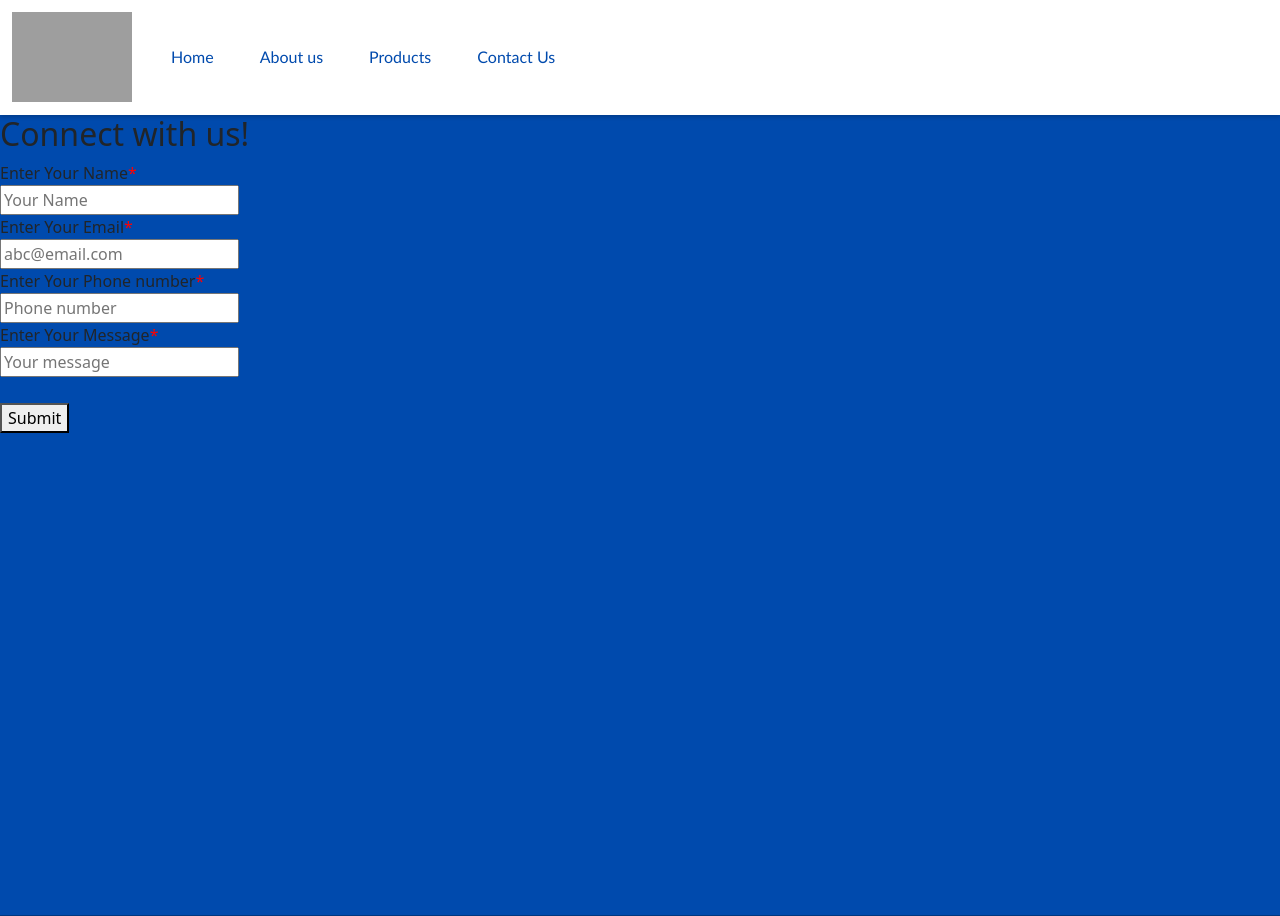
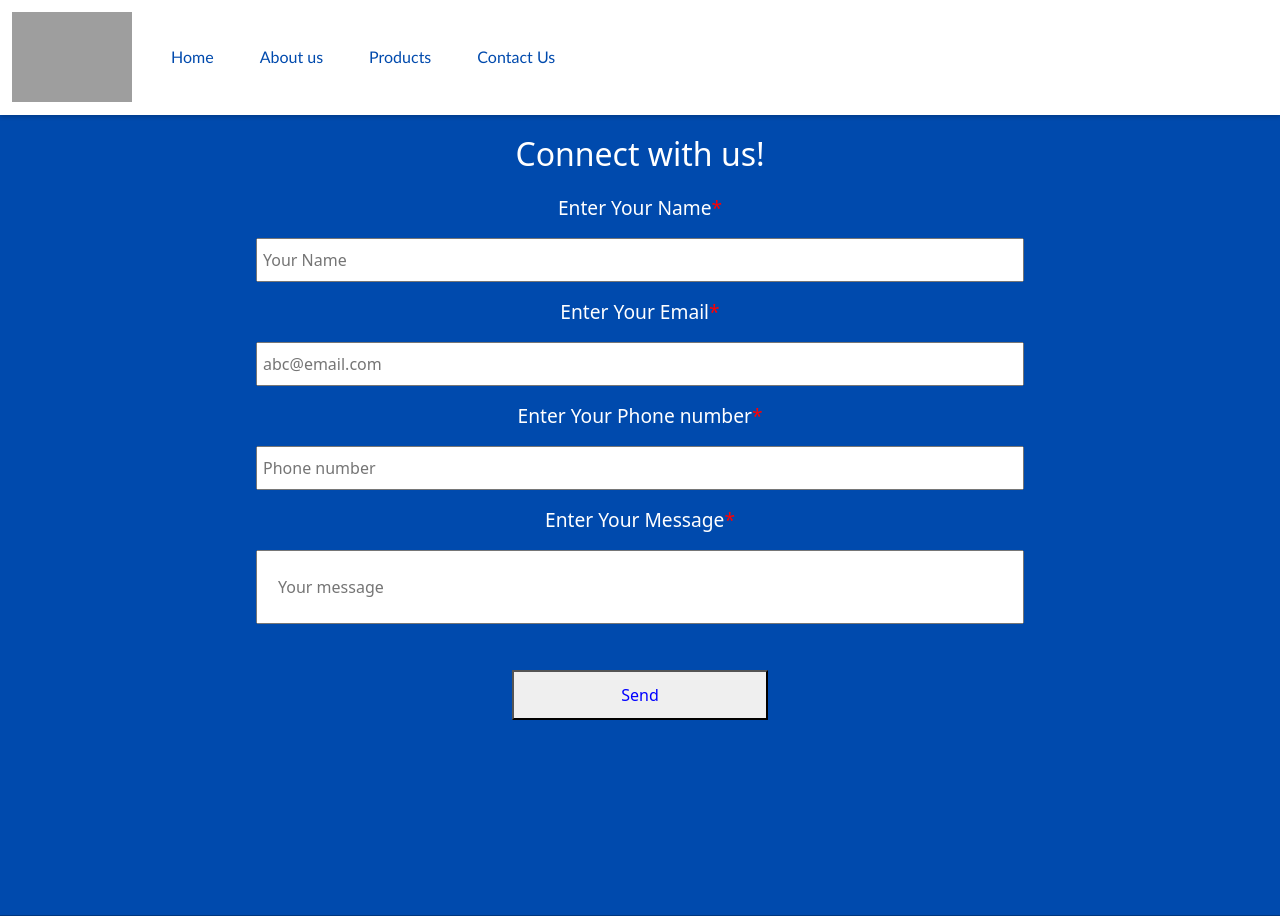
Before and after one commit to VishalYadavGit/Spsite, a Django app: page /contact in a window 1280 px wide. Shown: the part 31-947 px from the top of the page. Run offline with Django 4.2, Linux system fonts and the light colour scheme; grey boxes are pictures that could not be loaded.

Commit message:
added form in contact.html

```diff
--- a/templates/contact.html
+++ b/templates/contact.html
@@ -1,10 +1,45 @@
 {% extends "base.html" %}
-{% block style %}{% endblock style %}
+{% block style %}
+<style>
+    .form{
+        width: 100%;
+        text-align: center;
+        padding-top: 20px;
+        color: white;
+        line-height: 30px;
+    }
+    .labels{
+        margin-bottom: 15px;
+        font-size: larger;
+    }
+    .all{
+        width: 100%;
+    }
+    .inputss{
+        margin-bottom: 15px;
+        width: 60%;
+        padding: 5px;
+    }
+    .heading{
+        margin-bottom: 20px;
+    }
+    .specialtxt{
+        padding: 20px;
+    }
+    .submitwala{
+        width: 20%;
+        height: 50px;
+        color: blue;
+    }
+    .conform{
+        margin-bottom: 20px;
+    }
+</style>{% endblock style %}
 {% block body %}
 <form class="form" action="/contact" method='post' >
     {% csrf_token %}
-    <div class="all">
-    <h2 class="heading mr-2 ">Connect with us!</h2>
+    <div class="all conform">
+    <h2 class="heading ">Connect with us!</h2>
 
         <label class="labels" for="name">Enter Your Name<span style="color: red;">*</span></label><br>
         <input class="inputss all" type="text" name='name'  required="required" placeholder="Your Name"><br>
@@ -13,9 +48,9 @@
         <label class="labels" for="phone">Enter Your Phone number<span style="color: red;">*</span></label><br>
         <input required="required" class="inputss all" type="text" name='phone' placeholder="Phone number"><br>
         <label class="labels" for="text">Enter Your Message<span style="color: red;">*</span></label><br>
-        <input required="required" class="specialtxt all" type="text" name='message' placeholder="Your message" style="margin-bottom: 2%;">
+        <input required="required" class="specialtxt all inputss" type="text" name='message' placeholder="Your message" style="margin-bottom: 2%;">
     </div>
-    <button class="submitwala">Submit</button>
+    <button class="submitwala">Send</button>
 
 
 </form>
```
